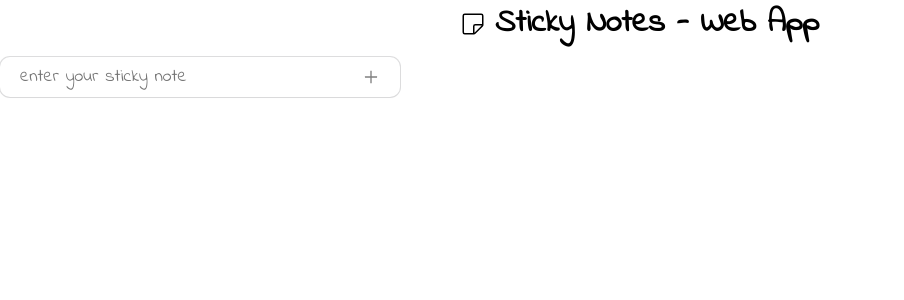
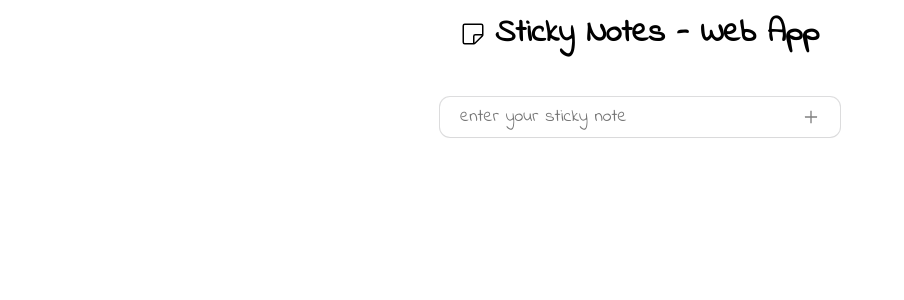
Before and after one commit to Mahdi-Hazrati/sticky-notes, a React (Create React App) app: page / in a window 1280 px wide. Shown: the top 300 px of the page, without its empty margins (0-904 px from the left). Built offline with nearby package versions, Linux system fonts and the light colour scheme.

Commit message:
Change Layout to good view in diffrent size

```diff
--- a/src/App/App.css
+++ b/src/App/App.css
@@ -1,24 +1,35 @@
-*{
+* {
     padding: 0;
     margin: 0;
     box-sizing: border-box;
 }
 @font-face {
-    font-family: main-font;
+    font-family: IndieFlower;
     src: url("../Assets/Fonts/IndieFlower-Regular.ttf");
 }
-body{
-    font-family: "main-font";
+body {
+    font-family: IndieFlower;
     font-size: 16px;
 }
 
-/* --------------- */
+.app{
+    display: flex;
+    gap: 20px;
+    flex-direction: column;
+    align-items: center;
+}
+.app > .header-container, .main-input-container{
+    display: flex;
+    flex-direction: column;
+    align-items: center;
+    justify-content: center;
+    padding: 10px 20px;
+}
 .app > .notes-container{
     display: flex;
-    flex-direction: row;
-    flex-wrap: wrap;
-    justify-content: flex-start;
-    align-items: center;
+    flex-wrap: wrap-reverse;
+    justify-content:center;
+    align-items: flex-start;
     gap: 20px;
-    margin: 50px 0px;
+    padding: 25px 20px;
 }
--- a/src/App/App.jsx
+++ b/src/App/App.jsx
@@ -92,31 +92,26 @@ function App() {
     }
   }
   return (
-    <div className="app container">
-      <div className="row">
-        <div className="col">
+    <div className="app">
+      <div className="header-container">
         <Header
+          className={"header"}
           innerText={"Sticky Notes - Web App"}
-            className={""}
         />
       </div>
-      </div>
-      <div className="row">
-        <div className="col">
+      <div className="main-input-container">
         <Input
-            className={""}
+          className={"input"}
           onChange={handleInputValueChange.bind(this)}
           value={inputValue}
           placeholder={"enter your sticky note"}
           onSubmit={submitNewNote}
         />
       </div>
-      </div>
-      <div className="container">
-        <div className="row">
+      <div className="notes-container">
         {notes.map((note) => (
           <Note
-              className={"col"}
+            className={"note"}
             key={note.id}
             id={note.id}
             value={note.value}
@@ -126,7 +121,6 @@ function App() {
           />
         ))}
       </div>
-      </div>
 
     </div>
   );
--- a/src/Components/Input/Input.css
+++ b/src/Components/Input/Input.css
@@ -6,7 +6,6 @@
     display: flex;
     justify-content: space-evenly;
     align-items: center;
-    margin-top: 10px;
     padding:0px 10px;
     box-shadow: rgba(0, 0, 0, 0.02) 0px 1px 3px 0px, rgba(27, 31, 35, 0.15) 0px 0px 0px 1px;
     /* box-shadow: rgba(100, 100, 111, 0.2) 0px 7px 29px 0px; */
--- a/src/Components/Note/Note.css
+++ b/src/Components/Note/Note.css
@@ -2,7 +2,7 @@
     width: 200px;
     height: 200px;
     background-color: #fff;
-    border-radius: 0px;
+    border-radius: 10px;
     padding: 30px 15px;
     position: relative;
     box-shadow: 0px 3px 5px rgba(0, 0, 0, 0.2);
@@ -16,6 +16,7 @@
     height: max-content;
     font-size: 18px;
     margin-top: 10px;
+    /* user-select: none; */
 
 }
 .note > .icon{
@@ -40,7 +41,6 @@
     left: 0;
     top: 0;
     color: unset;
-    cursor: pointer;
     width: 20px;
     height: 20px;
     margin: 10px;
@@ -48,8 +48,9 @@
     opacity: 0.8;
     font-family: monospace;
     font-size: 16px;
-    /* make display block to show */
-    display: none;
+    /* display: none; */
+    user-select: none;
+
 
 
 }
```
Lines whose indentation alone changed are shown as unchanged.
